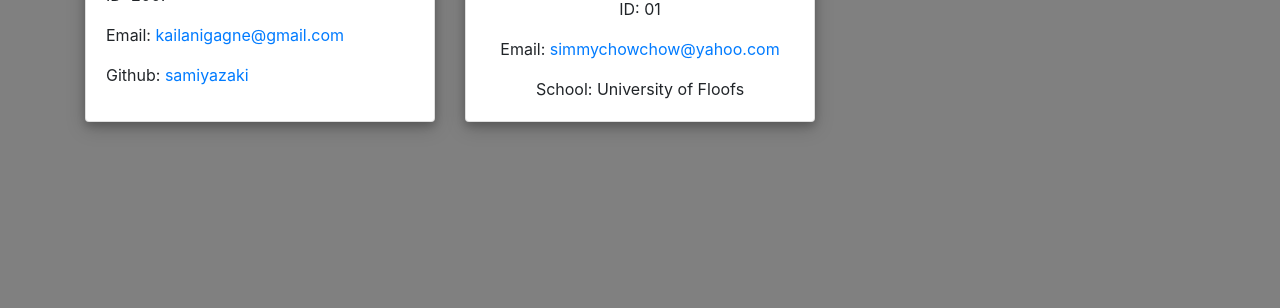
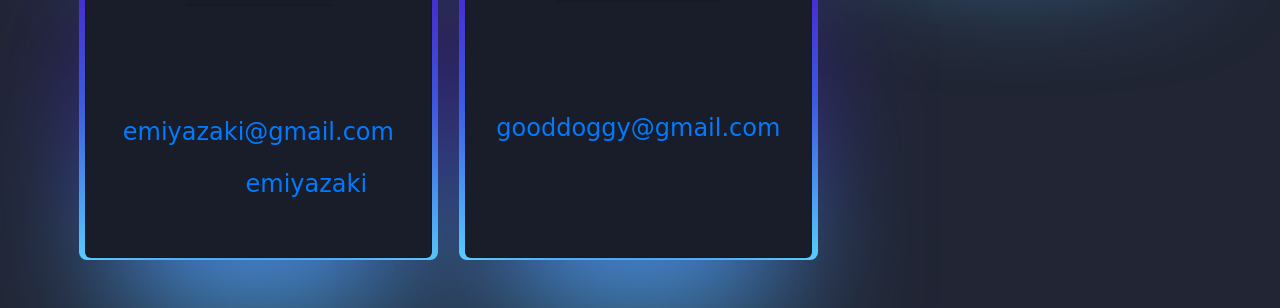
Before and after one commit to samiyazaki/The-Dream-Team-Generator, a plain HTML site: page dist/index.html in a window 1280 px wide. Shown: the part 561-869 px from the top of the page. Before the commit the page ends 800 px from the top, so only its background shows below. Drawn offline with nearby package versions, Linux system fonts and the light colour scheme.

Commit message:
Making adjustments to GenerateHTML and comments

```diff
--- a/dist/index.html
+++ b/dist/index.html
@@ -7,7 +7,7 @@
         <title>Team Profile</title>
         <link rel="stylesheet" href="https://stackpath.bootstrapcdn.com/bootstrap/4.5.0/css/bootstrap.min.css" integrity="sha384-9aIt2nRpC12Uk9gS9baDl411NQApFmC26EwAOH8WgZl5MYYxFfc+NcPb1dKGj7Sk" crossorigin="anonymous">
         <link rel="stylesheet" type="text/css" href="style.css">
-    </head>
+        </head>
     <body>
         <header>
             <nav class="navbar navbar-expand-lg navbar-light bg-light">
@@ -20,15 +20,15 @@
                     <!--Team Cards-->
 
     <div class="col-4 mt-4">
-        <div class="card h-100">
+        <div class="card h-100 manager">
             <div class="card-header">
                 <h3 class = "card-title">Seiya</h3>
-                <h4 class = "card-subtitle" mb-2 text-muted>Manager</h4>
+                <h4 class = "card-subtitle mb-2 text-muted">Manager</h4>
             </div>
             <div class="card-body">
-                <p class="card-text">ID: 123</p>
-                <p class="card-text">Email: <a href="mailto:smsmiyazaki@gmail.com">smsmiyazaki@gmail.com</a></p>
-                <p class="card-text">Office Number: 666</p>
+                <p class="card-text">ID: 1988</p>
+                <p class="card-text">Email: <a href="mailto:smiyazaki@gmail.com">smiyazaki@gmail.com</a></p>
+                <p class="card-text">Office Number: 6676</p>
             </div>
         </div>
     </div>
@@ -36,27 +36,14 @@
     <div class="col-4 mt-4">
     <div class="card h-100">
         <div class="card-header">
-            <h3 class="card-title">Enakai</h3>
+            <h3 class="card-title">Simone</h3>
             <h4 class="card-subtitle mb-2 text-muted">Engineer</h4>
         </div>
         <div class="card-body">
-            <p class="card-text">ID: 09</p>
-            <p class="card-text">Email: <a href="mailto:enakaimiyazaki@gmail.com">enakaimiyazaki@gmail.com</a></p>
-            <p class="card-text">Github: <a href="https://github.com/samiyazaki">samiyazaki</a></p>
+            <p class="card-text">ID: 1984</p>
+            <p class="card-text">Email: <a href="mailto:sdoroski@gmail.com">sdoroski@gmail.com</a></p>
+            <p class="card-text">Github: <a href="https://github.com/sdoroski">sdoroski</a></p>
         </div>
-    </div>
-</div>
-
-    <div class="col-md-4 mt-4">
-        <div class="card h-100">
-            <div class="card-header text-center">
-                <h3>Simone</h3>
-                <h4>Intern</h4> </div>
-                <div class="card-body">
-                <p class="card-text text-center">ID: 1984</p>
-                <p class="card-text text-center">Email: <a href="mailto:simonemiyazaki3@gmail.com">simonemiyazaki3@gmail.com</a></p>
-                <p class="card-text text-center">School: University of Bridgeport</p>
-            </div>
     </div>
 </div>
 
@@ -68,8 +55,22 @@
         </div>
         <div class="card-body">
             <p class="card-text">ID: 2007</p>
-            <p class="card-text">Email: <a href="mailto:kailanigagne@gmail.com">kailanigagne@gmail.com</a></p>
-            <p class="card-text">Github: <a href="https://github.com/samiyazaki">samiyazaki</a></p>
+            <p class="card-text">Email: <a href="mailto:kgagne@gmail.com">kgagne@gmail.com</a></p>
+            <p class="card-text">Github: <a href="https://github.com/kgagne">kgagne</a></p>
+        </div>
+    </div>
+</div>
+
+    <div class="col-4 mt-4">
+    <div class="card h-100">
+        <div class="card-header">
+            <h3 class="card-title">Enakai</h3>
+            <h4 class="card-subtitle mb-2 text-muted">Engineer</h4>
+        </div>
+        <div class="card-body">
+            <p class="card-text">ID: 2013</p>
+            <p class="card-text">Email: <a href="mailto:emiyazaki@gmail.com">emiyazaki@gmail.com</a></p>
+            <p class="card-text">Github: <a href="https://github.com/emiyazaki">emiyazaki</a></p>
         </div>
     </div>
 </div>
@@ -78,11 +79,11 @@
         <div class="card h-100">
             <div class="card-header text-center">
                 <h3>Sapphira</h3>
-                <h4>Intern</h4> </div>
+                <h4 class="card-subtitle mb-2 text-muted">Intern</h4> </div>
                 <div class="card-body">
-                <p class="card-text text-center">ID: 01</p>
-                <p class="card-text text-center">Email: <a href="mailto:simmychowchow@yahoo.com">simmychowchow@yahoo.com</a></p>
-                <p class="card-text text-center">School: University of Floofs</p>
+                <p class="card-text text-center">ID: 2015</p>
+                <p class="card-text text-center">Email: <a href="mailto:gooddoggy@gmail.com">gooddoggy@gmail.com</a></p>
+                <p class="card-text text-center">School: University of Barksburg</p>
             </div>
     </div>
 </div>
@@ -90,16 +91,5 @@
                 </div>
             </div>
         </main>
-        <!-- <script>
-       const cards = document.querySelectorAll('.card');
-cards.forEach(card => {
-  card.addEventListener('click', function() {
-    card.classList.add('rainbow');
-    card.addEventListener('animationend', function() {
-      card.classList.remove('rainbow');
-    });
-  });
-});
-            </script> -->
     </body>
     </html>
--- a/dist/style.css
+++ b/dist/style.css
@@ -1,13 +1,111 @@
+@property --rotate {
+    syntax: "<angle>";
+    initial-value: 132deg;
+    inherits: false;
+  }
 
+  :root {
+    --card-height: 65vh;
+    --card-width: calc(var(--card-height) / 1.5);
+  }
+
+
+  body {
+    min-height: 100vh;
+    background: #212534;
+    display: flex;
+    align-items: center;
+    flex-direction: column;
+    padding-top: 2rem;
+    padding-bottom: 2rem;
+    box-sizing: border-box;
+  }
+
+
+  .card {
+    background: #191c29;
+    width: var(--card-width);
+    height: var(--card-height);
+    padding: 3px;
+    position: relative;
+    border-radius: 6px;
+    justify-content: center;
+    align-items: center;
+    text-align: center;
+    display: flex;
+    font-size: 1.5em;
+    color: rgb(88 199 250 / 0%);
+    cursor: pointer;
+    font-family: cursive;
+  }
+
+  .card:hover {
+    color: rgb(88 199 250 / 100%);
+    transition: color 1s;
+  }
+  .card:hover:before, .card:hover:after {
+    animation: none;
+    opacity: 0;
+  }
+
+
+  .card::before {
+    content: "";
+    width: 104%;
+    height: 102%;
+    border-radius: 8px;
+    background-image: linear-gradient(
+      var(--rotate)
+      , #5ddcff, #3c67e3 43%, #4e00c2);
+      position: absolute;
+      z-index: -1;
+      top: -1%;
+      left: -2%;
+      animation: spin 2.5s linear infinite;
+  }
+
+  .card::after {
+    position: absolute;
+    content: "";
+    top: calc(var(--card-height) / 6);
+    left: 0;
+    right: 0;
+    z-index: -1;
+    height: 100%;
+    width: 100%;
+    margin: 0 auto;
+    transform: scale(0.8);
+    filter: blur(calc(var(--card-height) / 6));
+    background-image: linear-gradient(
+      var(--rotate)
+      , #5ddcff, #3c67e3 43%, #4e00c2);
+      opacity: 1;
+    transition: opacity .5s;
+    animation: spin 2.5s linear infinite;
+  }
+
+  @keyframes spin {
+    0% {
+      --rotate: 0deg;
+    }
+    100% {
+      --rotate: 360deg;
+    }
+  }
+
+
+
+/*
 body {
   background-color: grey;
 }
-.navbar {
+
+header {
     text-align: center;
     font-size: 200%;
     background-color: black;
-    color: white;
     padding: 1.5em;
+    color:aliceblue;
 }
 .card {
   box-shadow: 0 4px 8px 0 rgba(0, 0, 0, 0.2), 0 6px 20px 0 rgba(0, 0, 0, 0.19);
@@ -30,8 +128,8 @@ body {
 
 .card-subtitle {
   font-size: 18px;
-}
-.manager::before {
+} */
+/* .manager::before {
     content: "";
     position: absolute;
     top: 10px;
@@ -42,7 +140,7 @@ body {
     background-repeat: no-repeat;
     background-size: contain;
   }
-
+   */
 /* .card.rainbow::before {
   content: "";
   position: absolute;
--- a/src/generateHTML.js
+++ b/src/generateHTML.js
@@ -4,7 +4,7 @@ const generateManager = function (manager) {
         <div class="card h-100 manager">
             <div class="card-header">
                 <h3 class = "card-title">${manager.name}</h3>
-                <h4 class = "card-subtitle" mb-2 text-muted>Manager</h4>
+                <h4 class = "card-subtitle mb-2 text-muted">Manager</h4>
             </div>
             <div class="card-body">
                 <p class="card-text">ID: ${manager.id}</p>
@@ -42,7 +42,7 @@ const generateIntern = function (intern) {
         <div class="card h-100">
             <div class="card-header text-center">
                 <h3>${intern.name}</h3>
-                <h4>Intern</h4> </div>
+                <h4 class="card-subtitle mb-2 text-muted">Intern</h4> </div>
                 <div class="card-body">
                 <p class="card-text text-center">ID: ${intern.id}</p>
                 <p class="card-text text-center">Email: <a href="mailto:${intern.email}">${intern.email}</a></p>
```
Also changed, not shown: lib/Employee.js (+5 -5 lines), lib/Engineer.js (+6 -6 lines), lib/Intern.js (+4 -4 lines), 1 other file.
